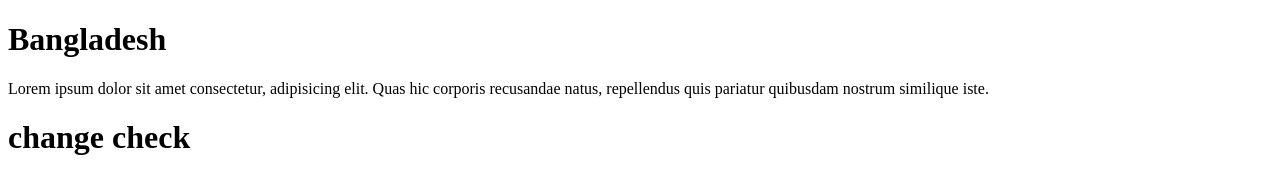
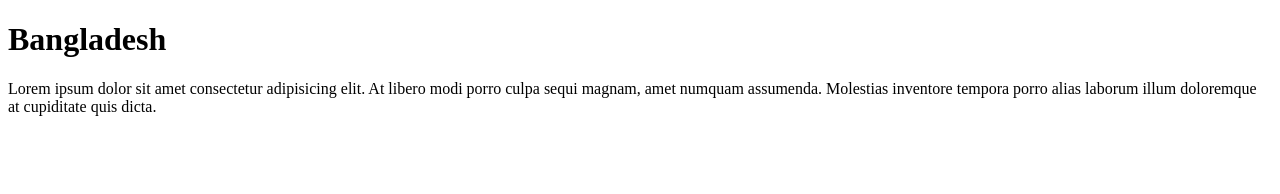
Before and after one commit to saikatwd/-my-first-repo, a plain HTML site: page index.html in a window 1280 px wide. Drawn offline with Linux system fonts and the light colour scheme.

Commit message:
all changes

```diff
--- a/index.html
+++ b/index.html
@@ -4,11 +4,10 @@
     <meta charset="UTF-8">
     <meta http-equiv="X-UA-Compatible" content="IE=edge">
     <meta name="viewport" content="width=device-width, initial-scale=1.0">
-    <title>My First  Github Repogit</title>
+    <title>All github repo changs all </title>
 </head>
 <body>
-    <h1>Bangladesh</h1>
-    <p>Lorem ipsum dolor sit amet consectetur, adipisicing elit. Quas hic corporis recusandae natus, repellendus quis pariatur quibusdam nostrum similique iste.</p>
-    <h1>change check</h1>
+    <h1> Bangladesh</h1>
+    <p>Lorem ipsum dolor sit amet consectetur adipisicing elit. At libero modi porro culpa sequi magnam, amet numquam assumenda. Molestias inventore tempora porro alias laborum illum doloremque at cupiditate quis dicta.</p>
 </body>
 </html>
```
